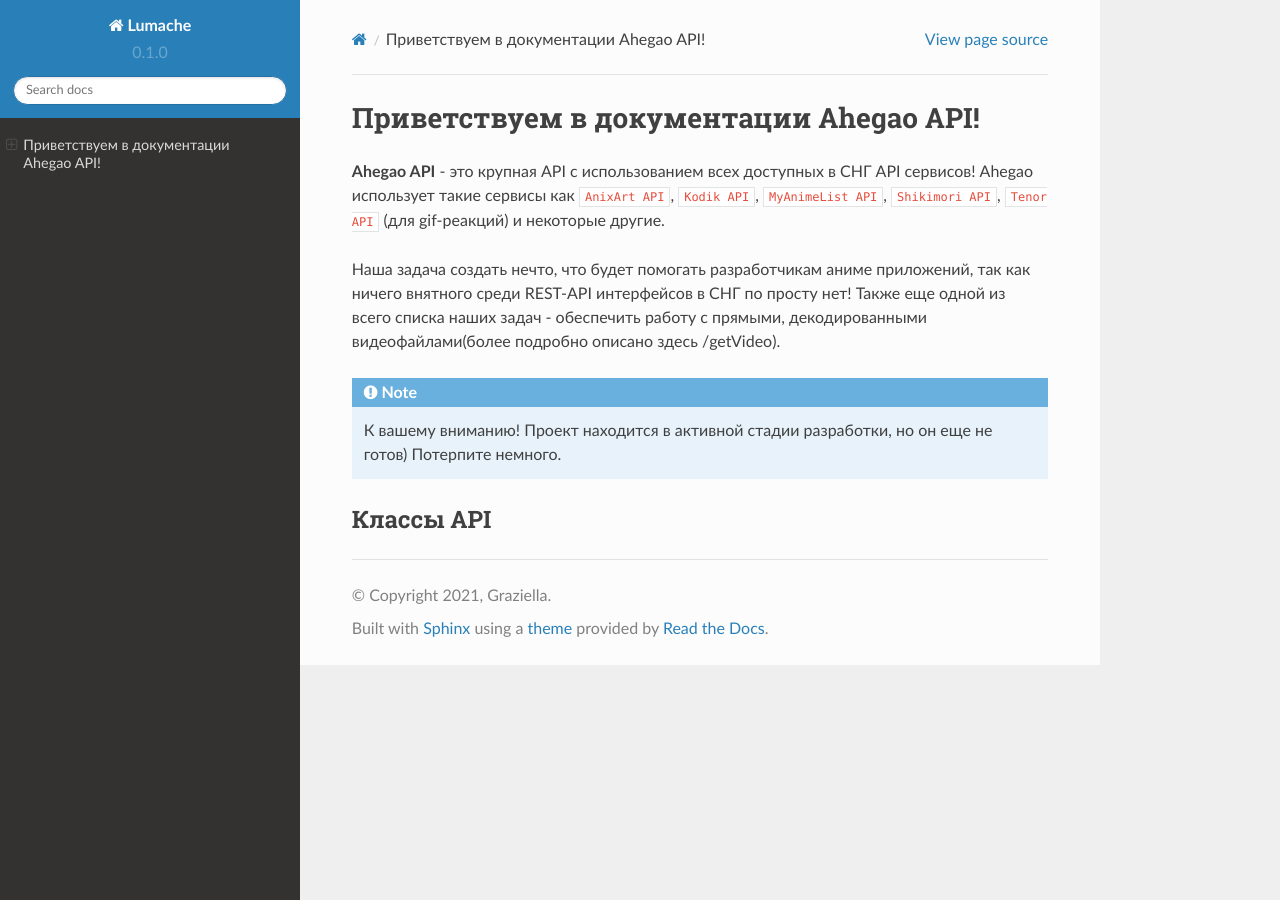
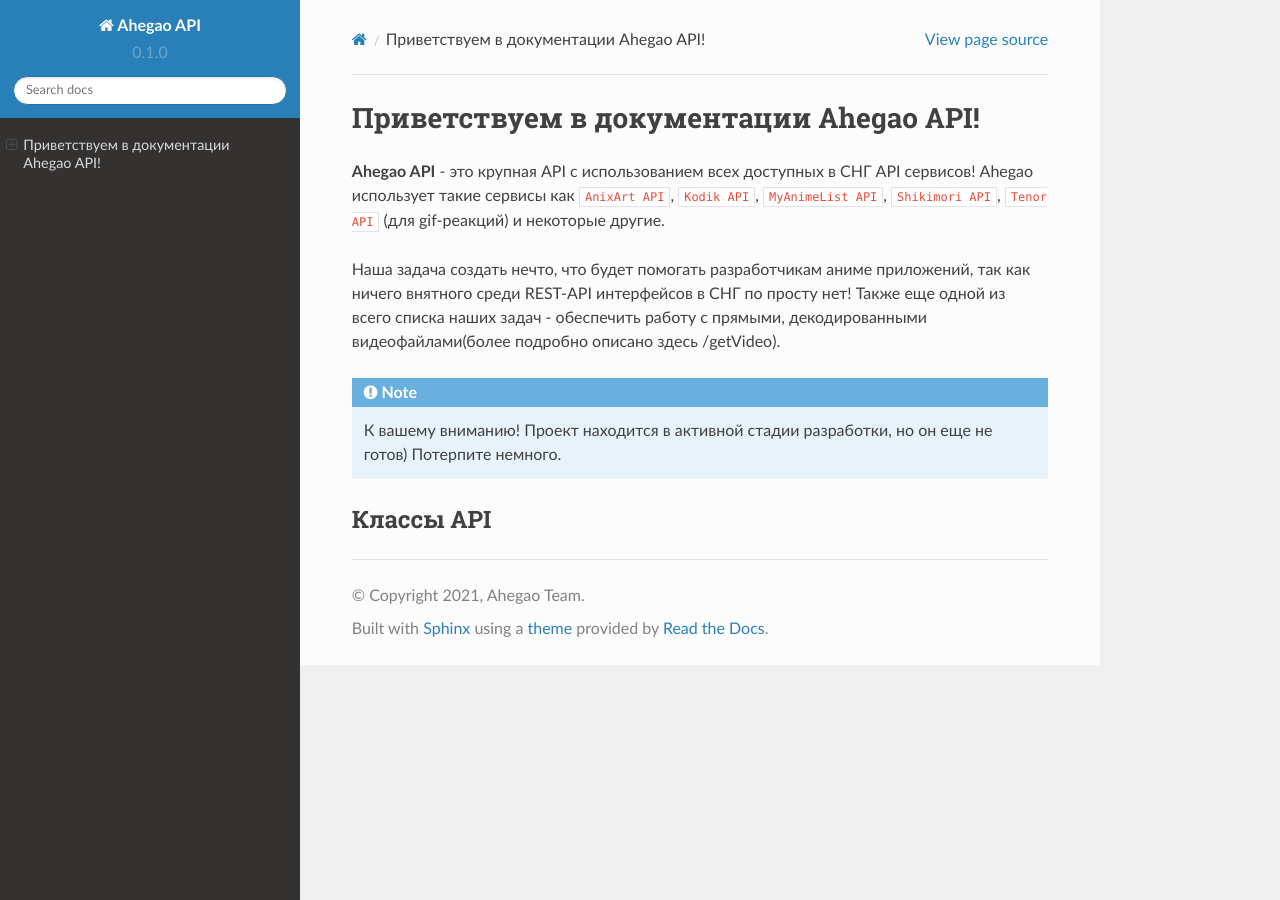
Before and after one commit to nknodev/ahegao-roadmap, a Sphinx documentation site: the page built from docs/source/index.rst, in a window 1280 px wide. Built offline with Sphinx 7.4.7 and the Read the Docs theme 2.0.0, drawn with Linux system fonts in a browser that asks for light colours; pages that are not in the unit, such as notebooks, are missing from menus.

Commit message:
Luk, i'm your dev

```diff
--- a/docs/source/conf.py
+++ b/docs/source/conf.py
@@ -2,9 +2,9 @@
 
 # -- Project information
 
-project = 'Lumache'
-copyright = '2021, Graziella'
-author = 'Graziella'
+project = 'Ahegao API'
+copyright = '2021, Ahegao Team'
+author = 'Ahegao Team'
 
 release = '0.1'
 version = '0.1.0'
```
